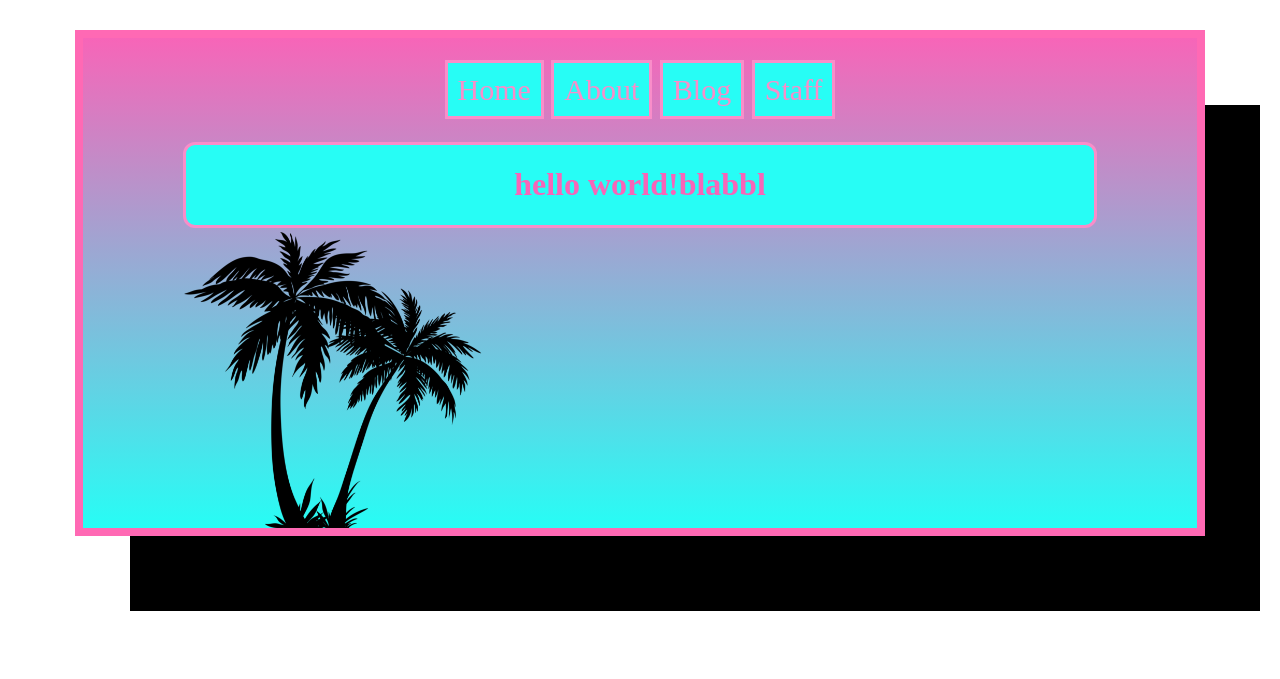
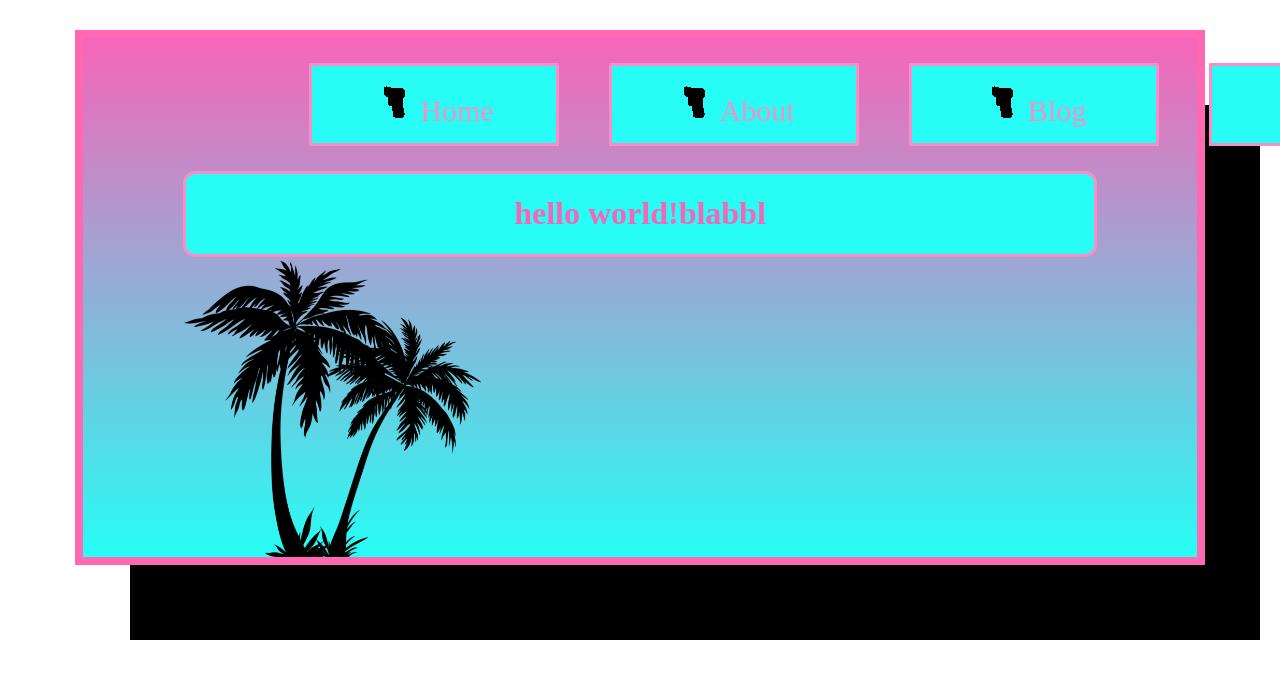
Before and after one commit to smaristeinar/smaristeinar.github.io, a Jekyll site: the page built from index.html, in a window 1280 px wide. Shown: the top 679 px of the page. Built offline with Jekyll 4.4.1, drawn with Linux system fonts in a browser that asks for light colours.

Commit message:
þetta tók of langan tíma til að gera nav barinn að lista til að breyta list style img í bissu. lol!

```diff
--- a/_includes/navigation.html
+++ b/_includes/navigation.html
@@ -1,8 +1,8 @@
 
-<div class="navdiv">
-<nav class="takkar">
+
+<nav class="navdiv">
   {% for item in site.data.navigation %}
-    <a href="{{ item.link }}" class="takkar" {% if page.url == item.link %}{% endif %}>{{ item.name }}</a>
+    <li class="takkar"><a href="{{ item.link }}"  {% if page.url == item.link %}{% endif %}>{{ item.name }}</a>
+      </li>
   {% endfor %}
 </nav>
-</div>
--- a/_sass/main.scss
+++ b/_sass/main.scss
@@ -5,7 +5,10 @@ body{
   margin: 0px;
   padding: 0px;
   text-decoration: none;
+  cursor: url(/assets/img/mask.png),auto;
 }
+
+
 .authors{
   padding-right: 15px;
   text-decoration:none;
@@ -50,25 +53,37 @@ body{
   text-align: center;
 }
 .navdiv{
-  padding: 35px;
-}
-
-.takkar > a{
-    font-family: 'Miami', cursive;
-    padding: 10px;
-    border: 3px solid #f98dc9;
-    background-color: #27fdf5;
-    color: #f98dc9;
-
+  display: grid;
+  grid-template-columns: 1fr 1fr 1fr 1fr;
+  width:  1200px;
+  padding-left: 11%;
 
 }
 
-.takkar > a:hover{
-  margin: 20px;
+.takkar{
+    font-family: 'Miami', cursive;
+    margin: 25px;
+    padding: 15px;
+    border: 3px solid #f98dc9;
+    background-color: #27fdf5;
+      list-style-image: url(/assets/img/gun.gif);
+    cursor: url(/assets/img/mask.png),auto;
+
+}
+
+.takkar:hover{
+
   box-shadow: 20px 20px black;
   border-radius: 0px;
 }
 
+.takkar > a{
+
+  color: #f98dc9;
+  cursor: url(/assets/img/mask.png),auto;
+  text-decoration: none;
+  width: 45px;
+}
 
 
 .tree > img{
```
Also changed, not shown: assets/img/mask.png (added), 13 other files.
